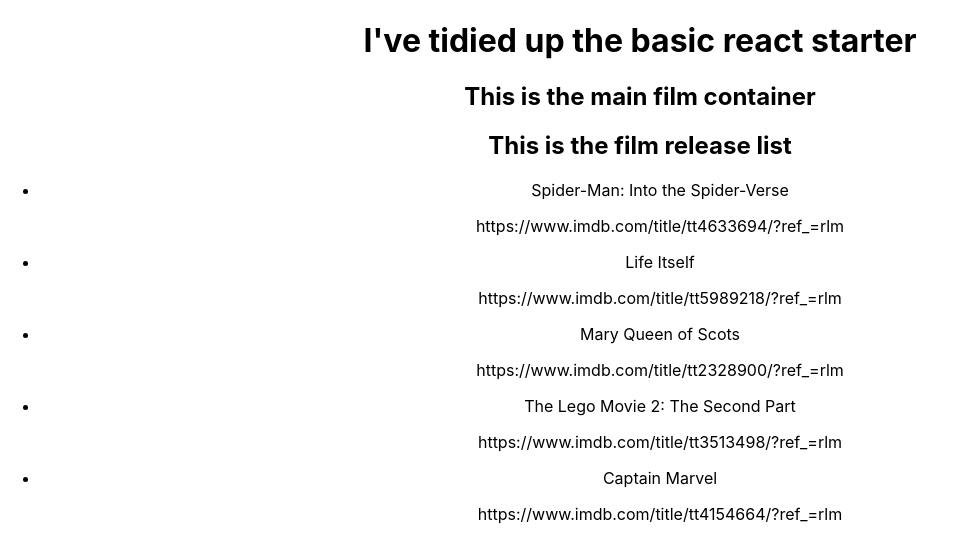
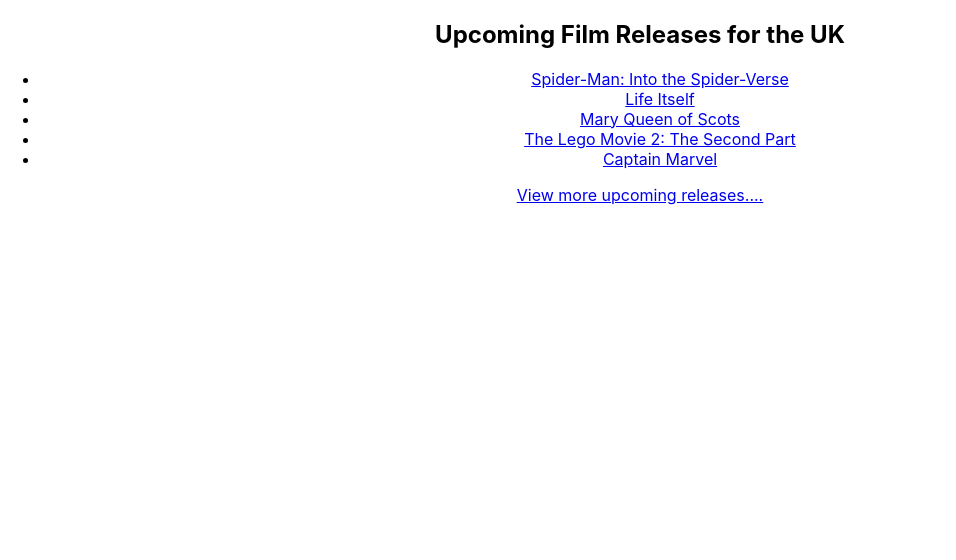
Before and after one commit to stevenmcf/film_releases_react, a React (Create React App) app: page / in a window 1280 px wide. Shown: the top 560 px of the page, without its empty margins (0-956 px from the left). Built offline with nearby package versions, Linux system fonts and the light colour scheme.

Commit message:
MVP achieved - no CSS added

```diff
--- a/src/App.js
+++ b/src/App.js
@@ -1,11 +1,11 @@
 import './App.css';
-import FilmConsole from './containers/FilmContainer';
+import FilmContainer from './containers/FilmContainer';
+
 
 function App() {
   return (
     <div className="App">
-      <h1>I've tidied up the basic react starter</h1>
-      <FilmConsole />
+      <FilmContainer />
     </div>
   );
 }
--- a/src/components/Film.js
+++ b/src/components/Film.js
@@ -3,8 +3,7 @@
 
     return (
         <li>
-            <p>{name}</p>
-            <p>{children}</p>
+            <a href={children}> {name}</a>
         </li>
     );
 
--- a/src/components/FilmReleases.js
+++ b/src/components/FilmReleases.js
@@ -13,10 +13,12 @@
 
 return (
     <>
-    <h2>This is the film release list</h2>
+    <h2>Upcoming Film Releases for the UK</h2>
     <ul>
         {filmList}
     </ul>
+
+    <a href="https://www.imdb.com/calendar/?region=gb">View more upcoming releases....</a>
     </>
 );
 };
--- a/src/containers/FilmContainer.js
+++ b/src/containers/FilmContainer.js
@@ -35,8 +35,7 @@
 
     return (
         <>
-        <h2>This is the main film container</h2>
-        <FilmReleases films={films} />
+            <FilmReleases films={films} />
         </>
     );
 
```
Also changed, not shown: 1 other file (tests, documents, lock files or other folders).
